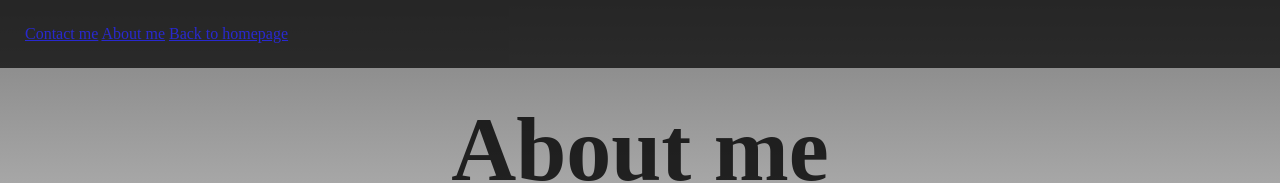
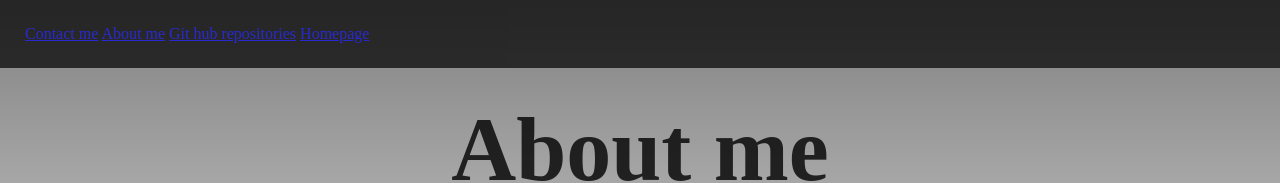
Before and after one commit to KiaFIfe/Portfolio, a plain HTML site: page about.html in a window 1280 px wide. Shown: the top 183 px of the page. Drawn offline with Linux system fonts and the light colour scheme.

Commit message:
Added links to nav bar

```diff
--- a/about.html
+++ b/about.html
@@ -4,6 +4,7 @@
     <meta charset="UTF-8" />
     <meta name="viewport" content="width=device-width, initial-scale=1.0" />
     <meta http-equiv="X-UA-Compatible" content="ie=edge" />
+    <meta name="viewport" content="width=device-width, initial-scale=1.0" />
     <link rel="stylesheet" href="styles.css" />
     <title>About me</title>
   </head>
@@ -11,7 +12,11 @@
     <div class="nav-bar">
       <a href="about.html#contact" class="nav-link">Contact me</a>
       <a href="about.html" class="nav-link">About me</a>
-      <a href="index.html" class="nav-link">Back to homepage</a>
+      <a href="https://github.com/KiaFIfe?tab=repositories"
+        >Git hub repositories</a
+      >
+
+      <a href="index.html" class="nav-link">Homepage</a>
     </div>
 
     <h1>About me</h1>
```
Also changed, not shown: index.html (+4 -0 lines).
